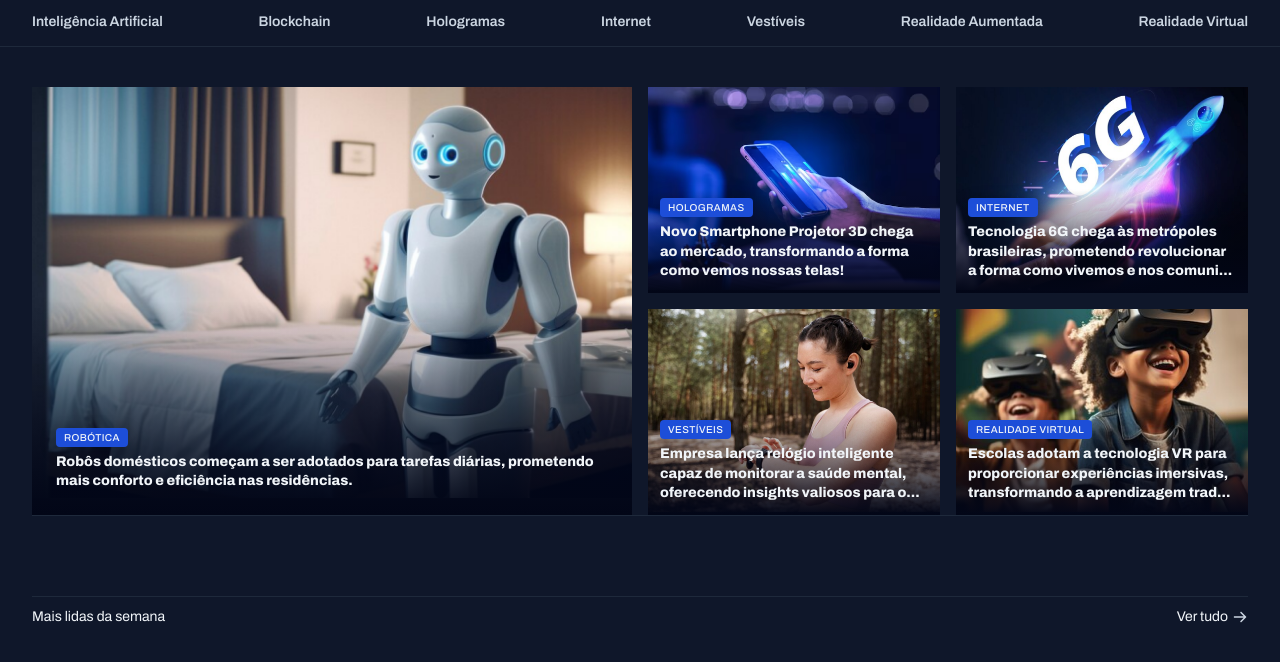
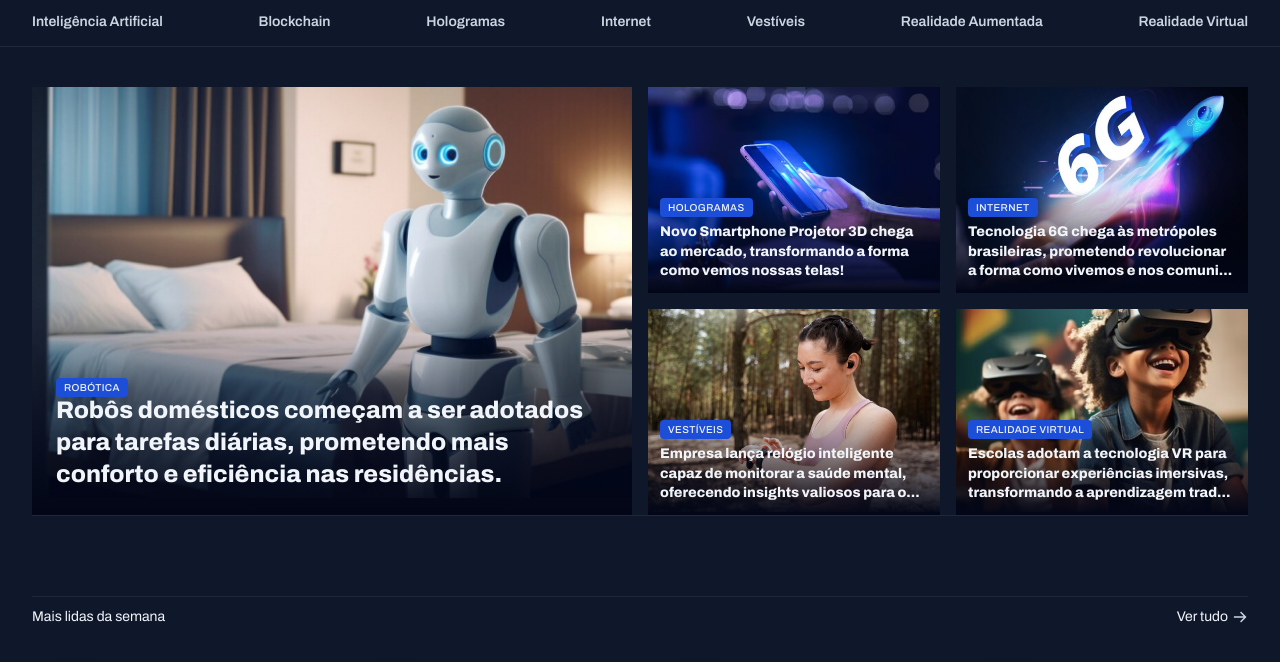
Before and after one commit to frederico-nakajima/Tech-News, a plain HTML site: page index.html in a window 1280 px wide. Shown: the part 68-730 px from the top of the page. Drawn offline with Linux system fonts and the light colour scheme.

Commit message:
correção font primeira na foto

```diff
--- a/index.html
+++ b/index.html
@@ -39,7 +39,7 @@
         <img src="assets/png/Image 01.png" alt="">
         <figcaption class="legend">
           <span class="tag">ROBÓTICA</span>
-          <p class="p-first-section">
+          <p class="first-photo-section">
             Robôs domésticos começam a ser adotados para tarefas diárias, prometendo mais conforto e eficiência nas residências.
           </p>
         </figcaption>
--- a/style.css
+++ b/style.css
@@ -268,3 +268,8 @@ header.container{
 nav.container{
   margin-bottom: 40px;
 }
+.first-photo-section{
+  font-size: 24px;
+  font-weight: 800;
+  line-height: 135%; /* 32.4px */
+}
```
